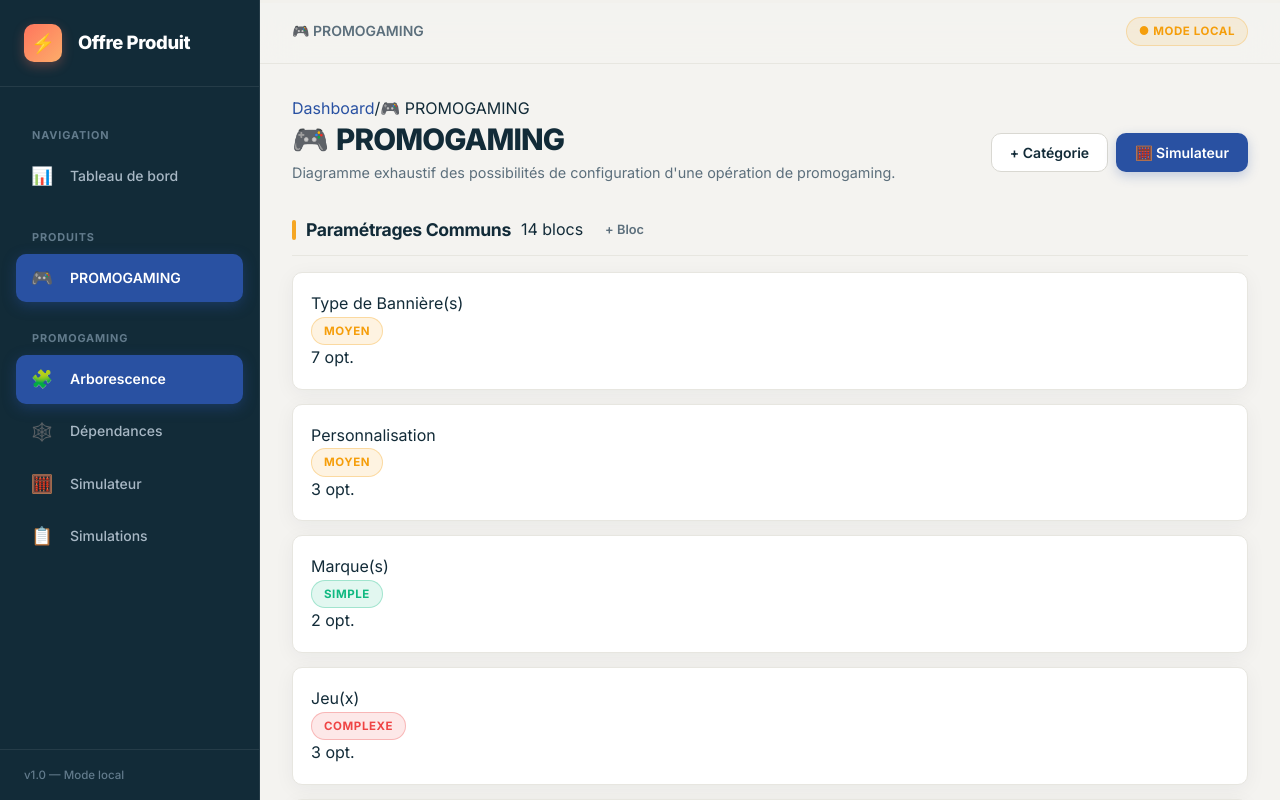
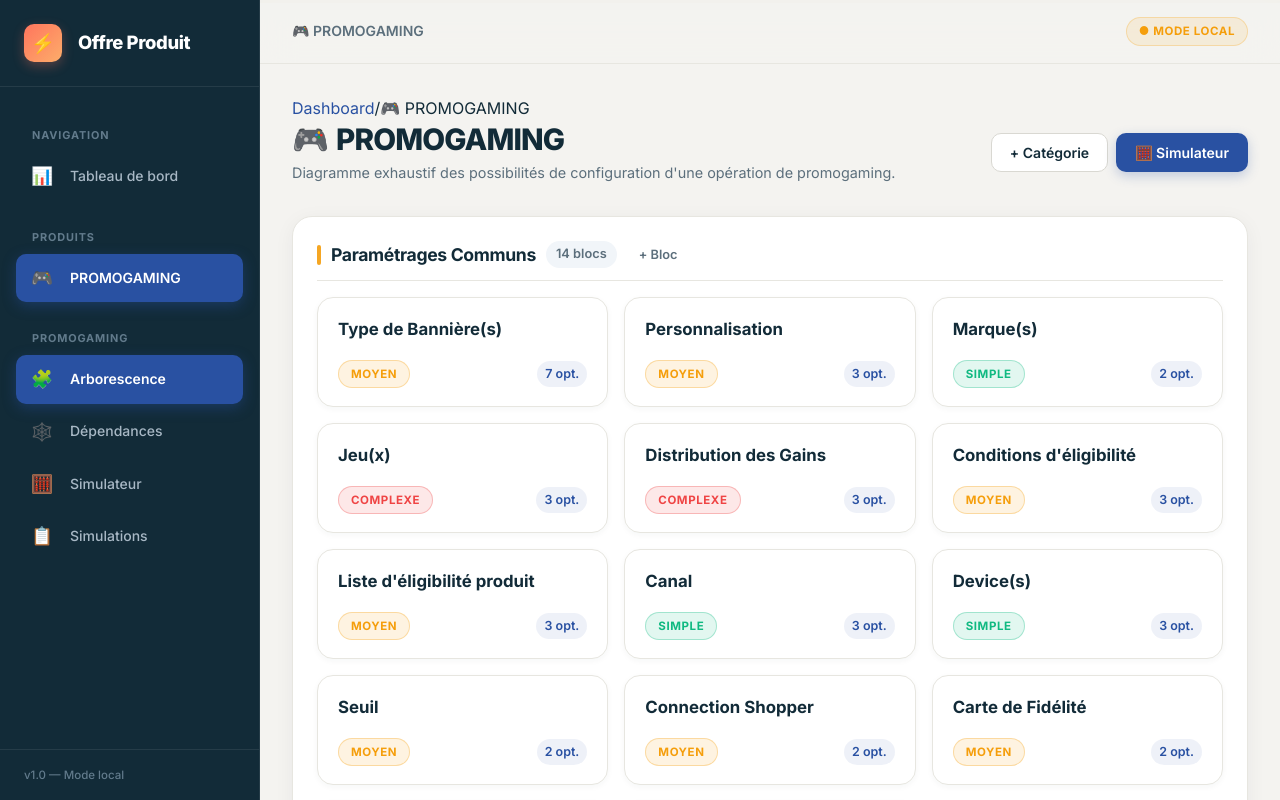
Before and after one commit to ugozchi/Offre_produit, a React (Vite) app: page /product/prod-promogaming in a window 1280 px wide. Shown: the top 800 px of the page. Built offline with nearby package versions, Linux system fonts and the light colour scheme.

Commit message:
Fix drawer options styling, info grid, and block cards UI

```diff
--- a/src/index.css
+++ b/src/index.css
@@ -724,52 +724,82 @@ a:hover {
 }
 
 /* ---- Category & Block Cards ---- */
-.category-card {
+.category-section {
   background: #ffffff;
-  border-radius: var(--radius-lg);
+  border-radius: var(--radius-xl);
   border: 1px solid var(--border-subtle);
   padding: 24px;
-  margin-bottom: 24px;
+  margin-bottom: 28px;
   box-shadow: var(--shadow-card);
 }
 
-.category-card-header {
-  display: flex;
-  align-items: center;
-  justify-content: space-between;
-  margin-bottom: 20px;
-  padding-bottom: 14px;
-  border-bottom: 1px solid var(--border-subtle);
+.category-count {
+  font-size: 0.8rem;
+  font-weight: 600;
+  color: var(--text-secondary);
+  background: #f1f5f9;
+  padding: 3px 10px;
+  border-radius: var(--radius-full);
 }
 
-.category-title {
-  display: flex;
-  align-items: center;
-  gap: 12px;
-  font-size: 1.25rem;
-  font-weight: 700;
+.blocks-grid {
+  display: grid;
+  grid-template-columns: repeat(auto-fill, minmax(260px, 1fr));
+  gap: 16px;
+  margin-top: 16px;
 }
 
 .block-card {
   background: #ffffff;
-  border-radius: var(--radius-md);
-  border: 1px solid var(--border-subtle);
-  padding: 18px;
-  margin-bottom: 14px;
-  transition: all var(--transition-base);
+  border-radius: var(--radius-lg);
+  border: 1.5px solid var(--border-subtle);
+  padding: 18px 20px;
+  cursor: pointer;
+  transition: all 0.2s ease;
+  box-shadow: var(--shadow-sm);
+  display: flex;
+  flex-direction: column;
+  justify-content: space-between;
+  min-height: 110px;
 }
 
 .block-card:hover {
-  border-color: var(--border-medium);
-  box-shadow: var(--shadow-sm);
+  border-color: var(--accent-primary);
+  box-shadow: 0 8px 20px rgba(41, 81, 162, 0.12);
+  transform: translateY(-2px);
 }
 
-.option-card {
-  background: var(--bg-primary);
-  border-radius: var(--radius-sm);
-  border: 1px solid var(--border-subtle);
-  padding: 12px 16px;
-  margin-top: 8px;
+.block-card-name {
+  font-size: 1.05rem;
+  font-weight: 700;
+  color: var(--text-primary);
+  margin-bottom: 12px;
+}
+
+.block-card-meta {
+  display: flex;
+  align-items: center;
+  justify-content: space-between;
+  gap: 8px;
+  margin-top: auto;
+}
+
+.block-card-cost-indicator {
+  font-size: 0.78rem;
+  font-weight: 600;
+  color: var(--text-secondary);
+  background: #f1f5f9;
+  padding: 3px 8px;
+  border-radius: var(--radius-full);
+}
+
+.block-card-options-count {
+  font-size: 0.78rem;
+  font-weight: 600;
+  color: var(--accent-primary);
+  background: rgba(41, 81, 162, 0.08);
+  padding: 3px 8px;
+  border-radius: var(--radius-full);
 }
 
 /* ---- Simulator ---- */
@@ -981,16 +1011,152 @@ a:hover {
   top: 0;
   right: 0;
   bottom: 0;
-  width: 480px;
+  width: 520px;
   max-width: 90vw;
   background: #ffffff;
   z-index: 901;
-  padding: 32px;
+  padding: 28px;
   overflow-y: auto;
   box-shadow: var(--shadow-lg);
   display: flex;
   flex-direction: column;
   gap: 20px;
+  border-left: 1px solid var(--border-subtle);
+}
+
+.drawer-header {
+  display: flex;
+  align-items: flex-start;
+  justify-content: space-between;
+  padding-bottom: 16px;
+  border-bottom: 1px solid var(--border-subtle);
+}
+
+.drawer-header h3 {
+  font-size: 1.25rem;
+  font-weight: 700;
+  color: var(--text-primary);
+  margin-bottom: 4px;
+}
+
+.drawer-body {
+  flex: 1;
+  overflow-y: auto;
+  display: flex;
+  flex-direction: column;
+  gap: 18px;
+  padding: 8px 0;
+}
+
+.drawer-footer {
+  display: flex;
+  align-items: center;
+  justify-content: flex-end;
+  gap: 12px;
+  padding-top: 16px;
+  border-top: 1px solid var(--border-subtle);
+  background: #ffffff;
+}
+
+/* ---- Drawer Options & Info ---- */
+.options-list {
+  display: flex;
+  flex-direction: column;
+  gap: 10px;
+  margin-top: 12px;
+}
+
+.option-item {
+  display: flex;
+  align-items: center;
+  justify-content: space-between;
+  gap: 12px;
+  padding: 14px 16px;
+  background: #ffffff;
+  border: 1.5px solid #e2e8f0;
+  border-radius: var(--radius-md);
+  box-shadow: 0 1px 3px rgba(0, 0, 0, 0.04);
+  transition: all 0.15s ease;
+}
+
+.option-item:hover {
+  border-color: var(--accent-primary);
+  box-shadow: 0 4px 12px rgba(41, 81, 162, 0.08);
+}
+
+.option-name {
+  font-size: 0.92rem;
+  font-weight: 700;
+  color: var(--text-primary);
+}
+
+.option-cost {
+  font-size: 0.78rem;
+  color: var(--text-secondary);
+  margin-top: 3px;
+  font-weight: 500;
+}
+
+.info-grid {
+  display: grid;
+  grid-template-columns: repeat(auto-fit, minmax(120px, 1fr));
+  gap: 10px;
+}
+
+.info-item {
+  display: flex;
+  flex-direction: column;
+  gap: 4px;
+  padding: 10px 14px;
+  background: #f8fafc;
+  border: 1px solid var(--border-subtle);
+  border-radius: var(--radius-md);
+}
+
+.info-item-label {
+  font-size: 0.72rem;
+  font-weight: 700;
+  color: var(--text-secondary);
+  text-transform: uppercase;
+  letter-spacing: 0.04em;
+}
+
+.info-item-value {
+  font-size: 0.92rem;
+  font-weight: 700;
+  color: var(--text-primary);
+}
+
+.info-item-value.cost {
+  color: var(--accent-primary);
+}
+
+.dependency-tag {
+  display: inline-flex;
+  align-items: center;
+  gap: 4px;
+  padding: 3px 10px;
+  border-radius: var(--radius-full);
+  background: rgba(41, 81, 162, 0.08);
+  color: var(--accent-primary);
+  font-size: 0.78rem;
+  font-weight: 600;
+  border: 1px solid rgba(41, 81, 162, 0.2);
+  cursor: pointer;
+  transition: all 0.15s ease;
+  margin-right: 4px;
+  margin-bottom: 4px;
+}
+
+.dependency-tag:hover {
+  background: var(--accent-primary);
+  color: #ffffff;
+}
+
+.section-separator {
+  border: none;
+  border-top: 1px solid var(--border-subtle);
+  margin: 20px 0;
 }
 
 /* ---- Empty State ---- */
--- a/src/pages/ProductView.tsx
+++ b/src/pages/ProductView.tsx
@@ -241,7 +241,7 @@ export default function ProductView() {
                     />
                     <div className="block-card-name">{block.name}</div>
                     <div className="block-card-meta">
-                      <span className={`badge badge-${block.complexity}`}>
+                      <span className={`badge badge-${block.complexity.toLowerCase()}`}>
                         {block.complexity}
                       </span>
                       <div className="flex items-center gap-sm">
@@ -289,7 +289,7 @@ export default function ProductView() {
             <div className="drawer-header">
               <div>
                 <h3>{isEditing ? 'Modifier le bloc' : selectedBlock.name}</h3>
-                <span className={`badge badge-${selectedBlock.complexity}`}>
+                <span className={`badge badge-${selectedBlock.complexity.toLowerCase()}`}>
                   {selectedBlock.complexity}
                 </span>
               </div>
@@ -584,7 +584,7 @@ export default function ProductView() {
                     <div className="info-item">
                       <span className="info-item-label">📊 Complexité</span>
                       <span className="info-item-value">
-                        <span className={`badge badge-${selectedBlock.complexity}`}>
+                        <span className={`badge badge-${selectedBlock.complexity.toLowerCase()}`}>
                           {selectedBlock.complexity}
                         </span>
                       </span>
```
